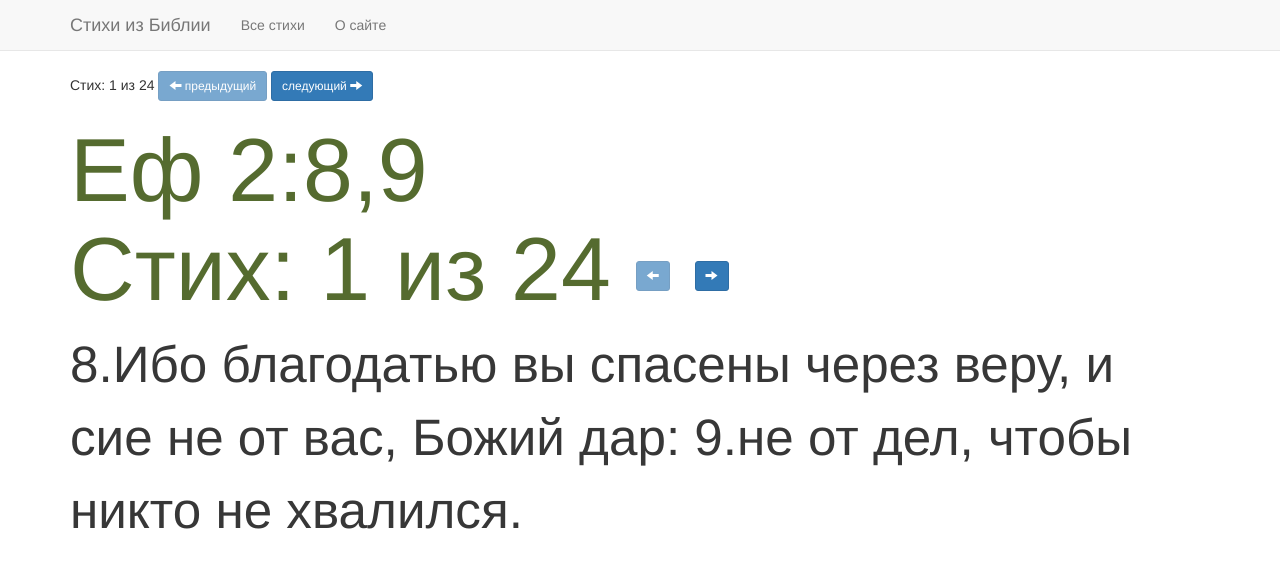
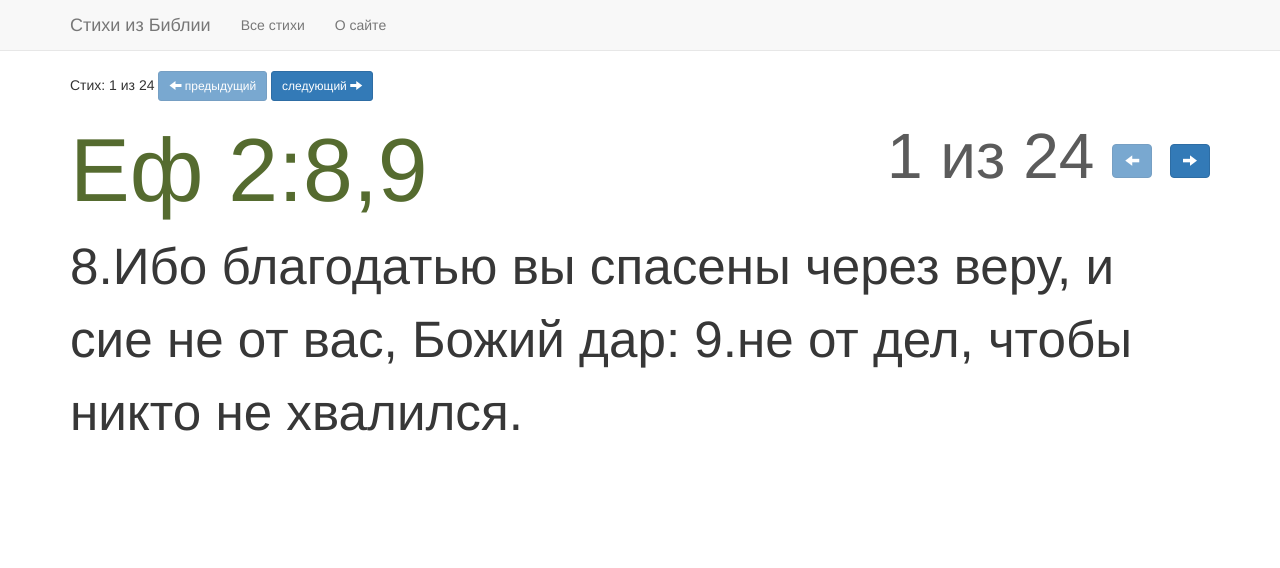
Before and after one commit to prostodemon/bible-verse, a Jekyll site: the page built from index.html, in a window 1280 px wide. Shown: the top 568 px of the page. Built offline with Jekyll 4.4.1, drawn with Linux system fonts in a browser that asks for light colours; nearby versions of some CDN libraries; the list of posts is cut into pages by our own code.

Commit message:
styles to increase font size

```diff
--- a/index.html
+++ b/index.html
@@ -39,15 +39,15 @@ layout: default
     <h1 style="font-size: 7vmax; color: #556B2F">{{ post.title }}
 
         <!-- Pagination links -->
-        <div class="right">
-            <span class="page_number ">Стих: {{ paginator.page }} из {{ paginator.total_pages }}</span>
+        <div class="pull-right" style="font-size: 5vmax; color: #5b5b5b">
+            <span class="page_number ">{{ paginator.page }} из {{ paginator.total_pages }}</span>
             {% if paginator.previous_page %}
-            <a href="{{ paginator.previous_page_path | prepend: site.url }}" class="previous btn btn-primary btn-sm"
+            <a href="{{ paginator.previous_page_path | prepend: site.url }}" class="previous btn btn-primary btn-default"
                title="предыдущий стих">
                 <span class="glyphicon glyphicon-arrow-left" aria-hidden="true"></span>
             </a>
             {% else %}
-            <a href="{{ paginator.previous_page_path | prepend: site.url }}" class="previous btn btn-primary btn-sm disabled"
+            <a href="{{ paginator.previous_page_path | prepend: site.url }}" class="previous btn btn-primary btn-default disabled"
                title="предыдущий стих">
                 <span class="glyphicon glyphicon-arrow-left" aria-hidden="true"></span>
             </a>
@@ -55,12 +55,12 @@ layout: default
 
 
             {% if paginator.next_page %}
-            <a href="{{ paginator.next_page_path | prepend: site.url }}" class="next btn btn-primary btn-sm"
+            <a href="{{ paginator.next_page_path | prepend: site.url }}" class="next btn btn-primary btn-default"
                title="следующий стих">
                 <span class="glyphicon glyphicon-arrow-right" aria-hidden="true"></span>
             </a>
             {% else %}
-            <a href="{{ paginator.next_page_path | prepend: site.url }}" class="next btn btn-primary btn-sm disabled"
+            <a href="{{ paginator.next_page_path | prepend: site.url }}" class="next btn btn-primary btn-default disabled"
                title="следующий стих">
                 <span class="glyphicon glyphicon-arrow-right" aria-hidden="true"></span>
             </a>
```
